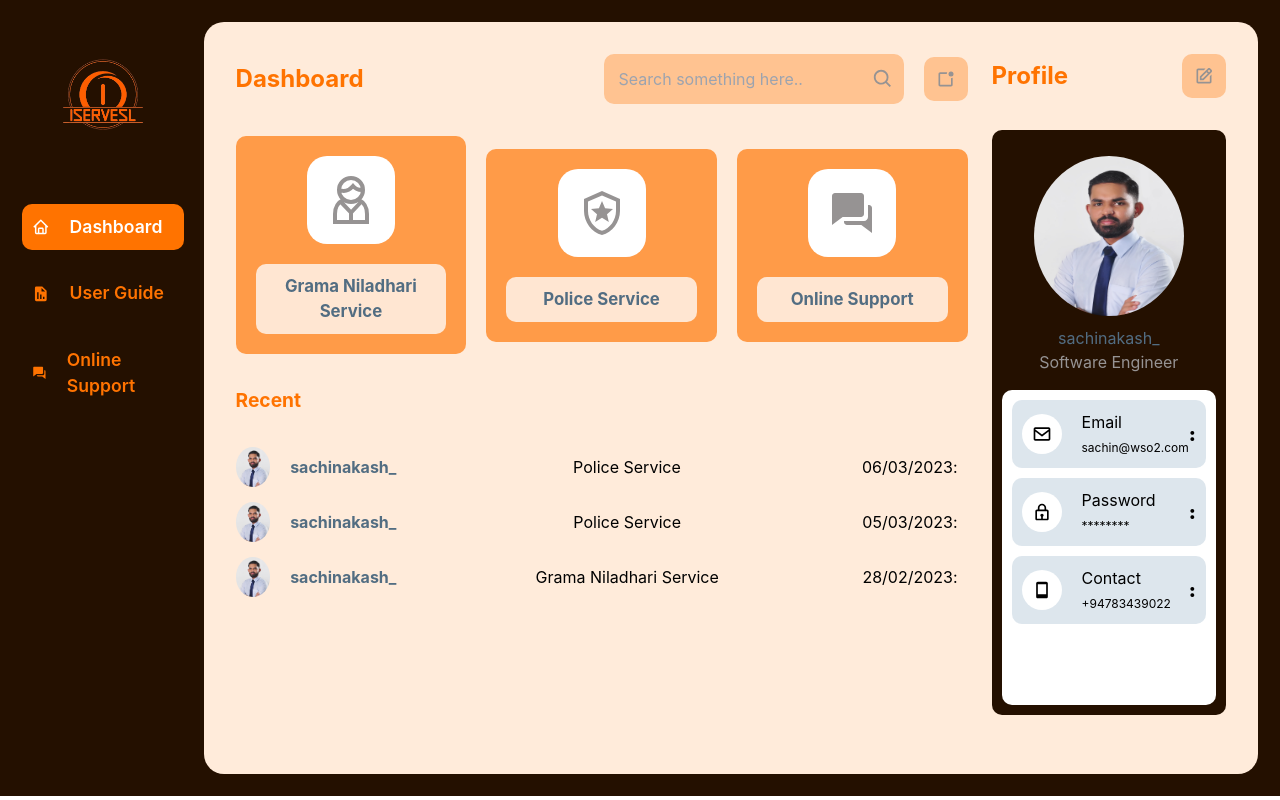
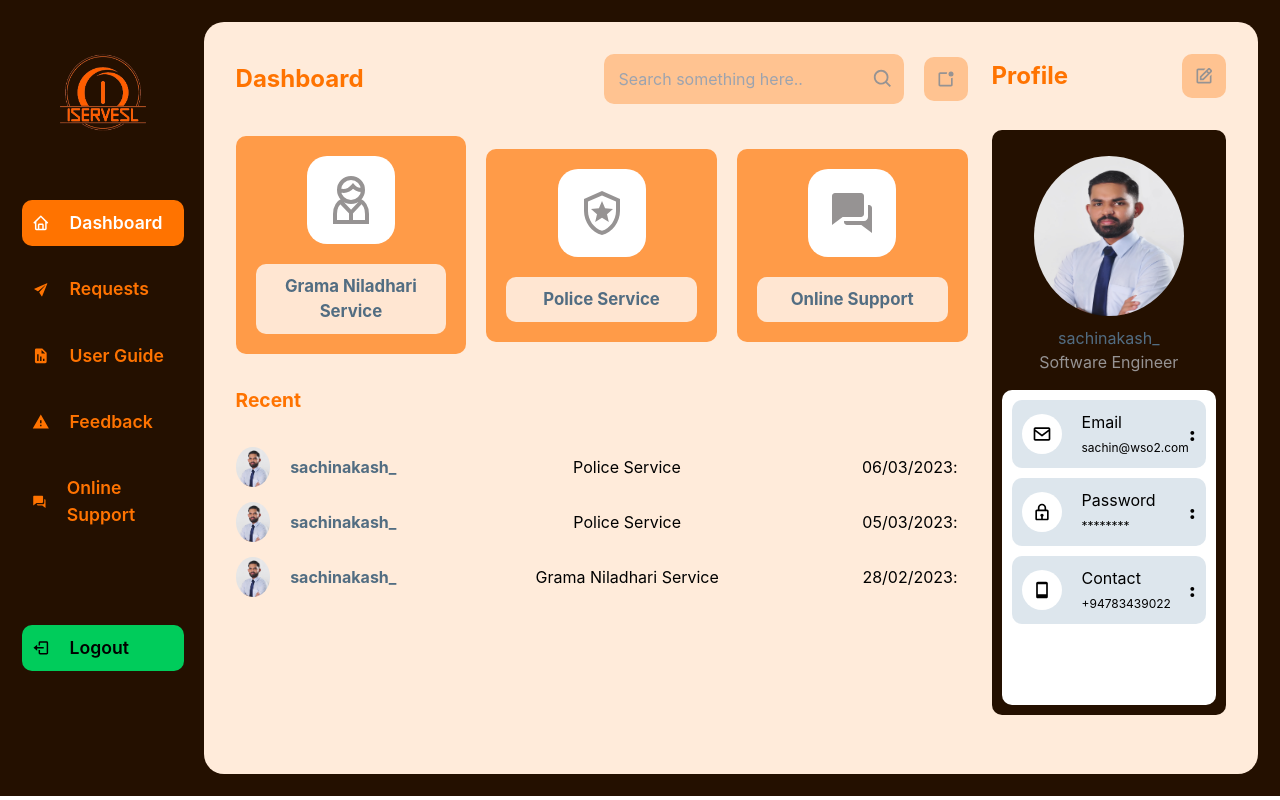
Before and after one commit to iServeSL/iServeSL-Frontent, a React (Vite) app in the folder iServeSL/: page /dashboard in a window 1280 px wide. Built offline with nearby package versions, Linux system fonts and the light colour scheme.

Commit message:
Complete dashboard interface

```diff
--- a/iServeSL/src/components/Sidebar.jsx
+++ b/iServeSL/src/components/Sidebar.jsx
@@ -2,12 +2,12 @@ import React from 'react'
 import { useNavigate } from 'react-router-dom';
 import {
     BiHome,
-    BiMessage,
     BiSolidReport,
-    BiStats,
-    BiTask,
-    BiSolidConversation
+    BiSolidConversation,
+    BiLogOut
 } from 'react-icons/bi';
+import { IoIosSend } from "react-icons/io";
+import { MdReportProblem } from "react-icons/md";
 import "../styles/sidebar.css";
 import Logo from '../assets/iServeSL.png';
 
@@ -31,15 +31,29 @@ const Sidebar = () => {
                     Dashboard
                 </a>
                 <a href='#' className='item'>
+                    <IoIosSend className='icon' />
+                    Requests
+                </a>
+                <a href='#' className='item'>
                     <BiSolidReport className='icon' />
                     User Guide
+                </a>
+                <a href='#' className='item'>
+                    <MdReportProblem className='icon' />
+                    Feedback
                 </a>
                 <a href='#' className='item'>
                     <BiSolidConversation  className='icon' />
                     Online Support
                 </a>
             </div>
-        </div>
+            <div className="logout-menu">
+                <a href='#' className='item active'>
+                    <BiLogOut  className='icon-logout' />
+                    Logout
+                </a>
+            </div>
+            </div>
     )
 }
 
--- a/iServeSL/src/styles/sidebar.css
+++ b/iServeSL/src/styles/sidebar.css
@@ -7,7 +7,7 @@
 
 .logo {
     text-align: center;
-    padding: 20px;
+    padding: 15px;
     color: #ff7300;
     align-items: center;
     display: flex;
@@ -47,3 +47,25 @@
     background: #ff7300;
     color: #fff !important;
 }
+
+.logout-menu {
+    margin-top: 50px; /* Push the logout menu to the bottom */
+}
+
+.logout-menu .item {
+    background: #00CC5B;
+    display: flex;
+    align-items: center;
+    gap: 20px;
+    font-size: 1.1rem;
+    text-decoration: none;
+    font-weight: 600;
+    padding: 10px;
+    border-radius: 10px;
+    transition: 0.3s ease-in-out;
+    color: black !important;
+}
+
+.logout-menu .item:hover{
+    background: #00FF72;
+}
```
